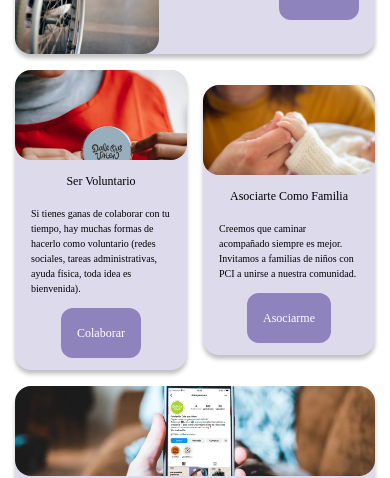
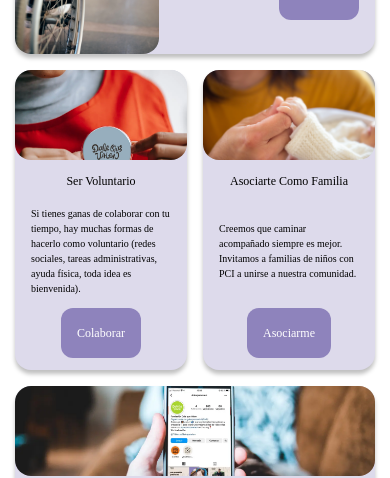
Before and after one commit to duvan29/DaleQueValen, a Next.js app: page /sumate in a window 390 px wide. Shown: the part 769-1247 px from the top of the page. Built offline with nearby package versions, Linux system fonts and the light colour scheme.

Commit message:
Cambios Todo bien

```diff
--- a/src/components/Card/CardDonarSmall.jsx
+++ b/src/components/Card/CardDonarSmall.jsx
@@ -11,7 +11,7 @@ export default function CardDonarSmall({
   return (
     <div className={`md:w-full lg:w-[33%] ${flexGrow}`}>
       <div
-        className={` md:w-full lg:flex-col md:mb-3 md:my-8 bg-purple-30 rounded-2xl lg:justify-between lg:py-10 lg:px-10 ${flexDirection} lg:h-full lg:m-0 `}
+        className={`flex md:w-full h-full lg:flex-col md:mb-3 md:my-8 bg-purple-30 rounded-2xl lg:justify-between lg:py-10 lg:px-10 ${flexDirection} lg:h-full lg:m-0 `}
         style={{ boxShadow: '0px 4px 4px rgba(0, 0, 0, 0.25)' }}
       >
         <Image
@@ -19,9 +19,9 @@ export default function CardDonarSmall({
           className={` ${width} md:w-[30%] lg:w-full lg:min-h-[312px] lg:max-h-[350px]  rounded-2xl object-cover lg:mx-auto lg:h-[50%] `}
         />
         <div
-          className={`flex flex-col ms:justify-between md:items-center md:justify-center md:pr-20 md:py-4 md:w-full md:w-[50%] lg:w-full lg:m-0 px-4 py-3 md:py-8 lg:py-4 md:pr-16 md:pl-12 lg:p-0 lg:h-[60%] lg:justify-between lg:mb-4`}
+          className={`flex flex-col  ms:justify-between ms:h-full md:items-center md:justify-center md:pr-20 md:py-4 md:w-full md:w-[50%] lg:w-full lg:m-0 px-4 py-3 md:py-8 lg:py-4 md:pr-16 md:pl-12 lg:p-0 lg:h-[60%] lg:justify-between lg:mb-4`}
         >
-          <div className="lg:flex lg:flex-col lg:h-full">
+          <div className="flex ms:justify-between ms:flex-col ms:h-full lg:flex-col h-full">
               <h2 className="text-center md:mt-2 ms:pb-4 text-black text-[12px] md:text-[24px] md:text-purple md:uppercase capitalize ">
                 {tipoDeDonar.title}
               </h2>
@@ -29,7 +29,7 @@ export default function CardDonarSmall({
                 {tipoDeDonar.description}
               </h4>{' '}
             <div
-              className={`${button} text-right md:mt-1 lg:flex md:items-end lg:items-center w-full`}
+              className={`${button} lg:h-full mb-0 text-right md:mt-1 lg:flex md:items-end w-full`}
             >
               <ButtonDonar href={tipoDeDonar.href} action={tipoDeDonar.boton} />
             </div>
--- a/src/components/Containers/ContainerTiposDonar.jsx
+++ b/src/components/Containers/ContainerTiposDonar.jsx
@@ -3,15 +3,17 @@ import CardDonarSmall from '../Card/CardDonarSmall';
 
 export default function ContainerTiposDonar({ tiposDeDonar }) {
   const widthFull = 'w-full ms:h-[90px] md:h-auto';
-  const width40 = 'w-[40%]';
-  const flexGrow1 = `grow md:grow-0 `;
+  const width40 = 'w-[100%]';
+  const flexGrow1 = `grow md:grow-1`;
   const flexGrow0 = `grow w-[135px]`;
   const flexDirectionRow = `flex`;
-  const flexDirectionCol = `flex-col md:flex md:flex-row `;
+  const flexDirectionCol = `flex-col md:flex md:flex-row`;
   const centerButton = `flex ms:justify-center md:justify-end lg:justify-center `;
   const endButton = `flex ms:justify-end lg:justify-center `;
+
+
   return (
-    <div className="flex flex-wrap justify-between mt-4 gap-4 md:gap-0 items-center md:flex-nowrap md:flex-col md:justify-evenly lg:items-stretch lg:flex-row lg:gap-8 mb-8 lg:mb-20">
+    <div className="flex flex-wrap items-stretch justify-between mt-4 gap-4 md:gap-0 md:flex-nowrap md:flex-col md:justify-evenly lg:flex-row lg:gap-8 mb-8 lg:mb-20">
       {tiposDeDonar
         .filter((tipoDeDonar) => tipoDeDonar.id >= 3 && tipoDeDonar.id <= 5)
         .map((tipoDeDonar) => (
```
Lines whose indentation alone changed are shown as unchanged.
